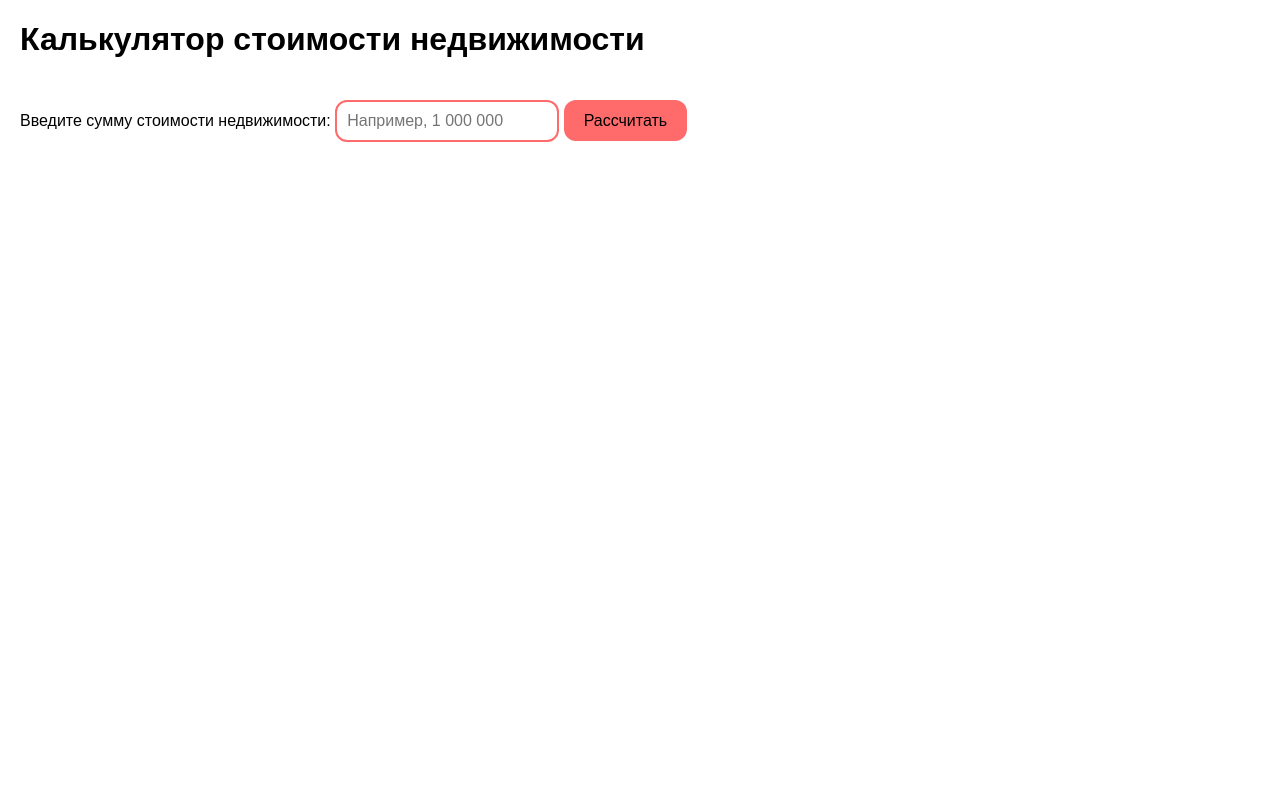
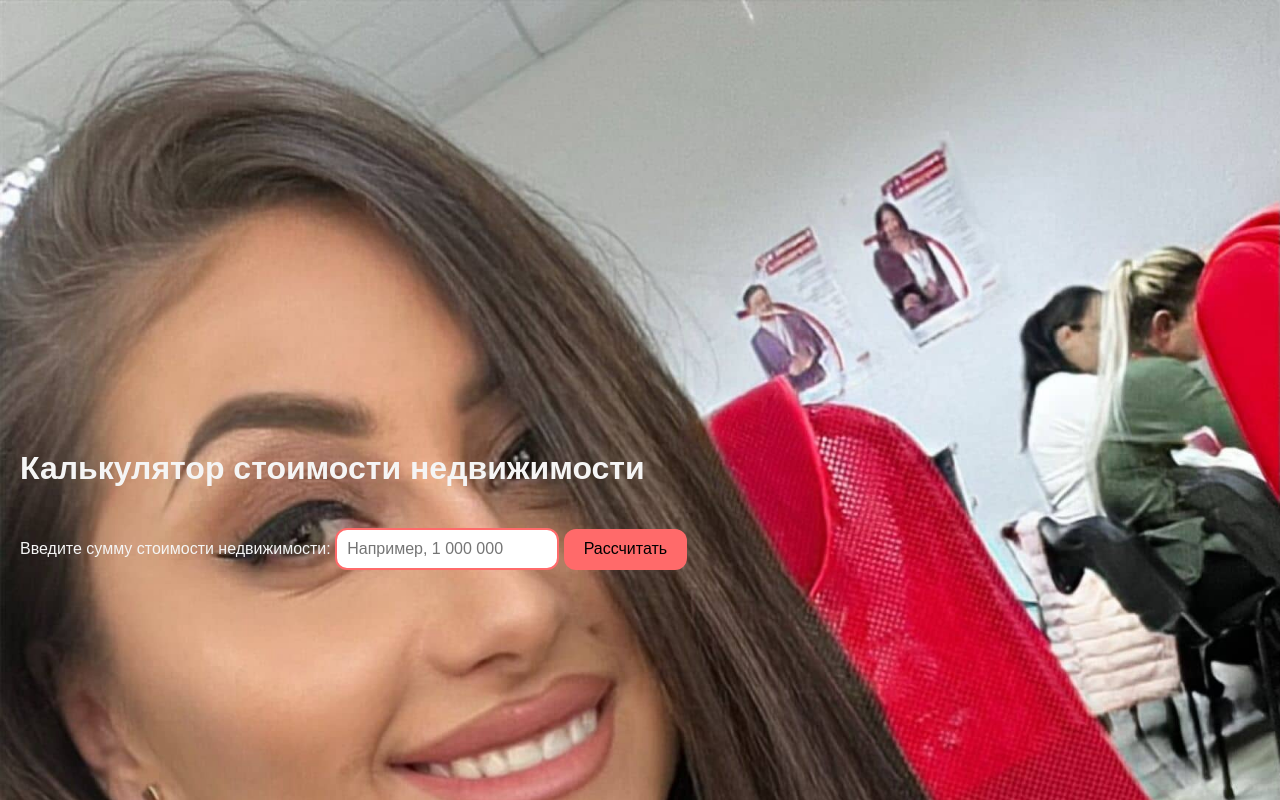
Before and after one commit to Maks7dr/Real-Estate-Calculator, a plain HTML site: page index.html in a window 1280 px wide. Drawn offline with Linux system fonts and the light colour scheme.

Commit message:
add foto

```diff
--- a/css/styles.css
+++ b/css/styles.css
@@ -1,6 +1,11 @@
 body {
   font-family: Arial, sans-serif;
   margin: 20px;
+  margin-top: 450px;
+  background-image: url(../images/background.jpg);
+  background-repeat: no-repeat;
+  background-size: cover;
+  color: whitesmoke;
 }
 
 input {
@@ -26,7 +31,3 @@ button {
 #result p {
   margin: 10px 0;
 }
-
-p {
-  color: black;
-}
```
